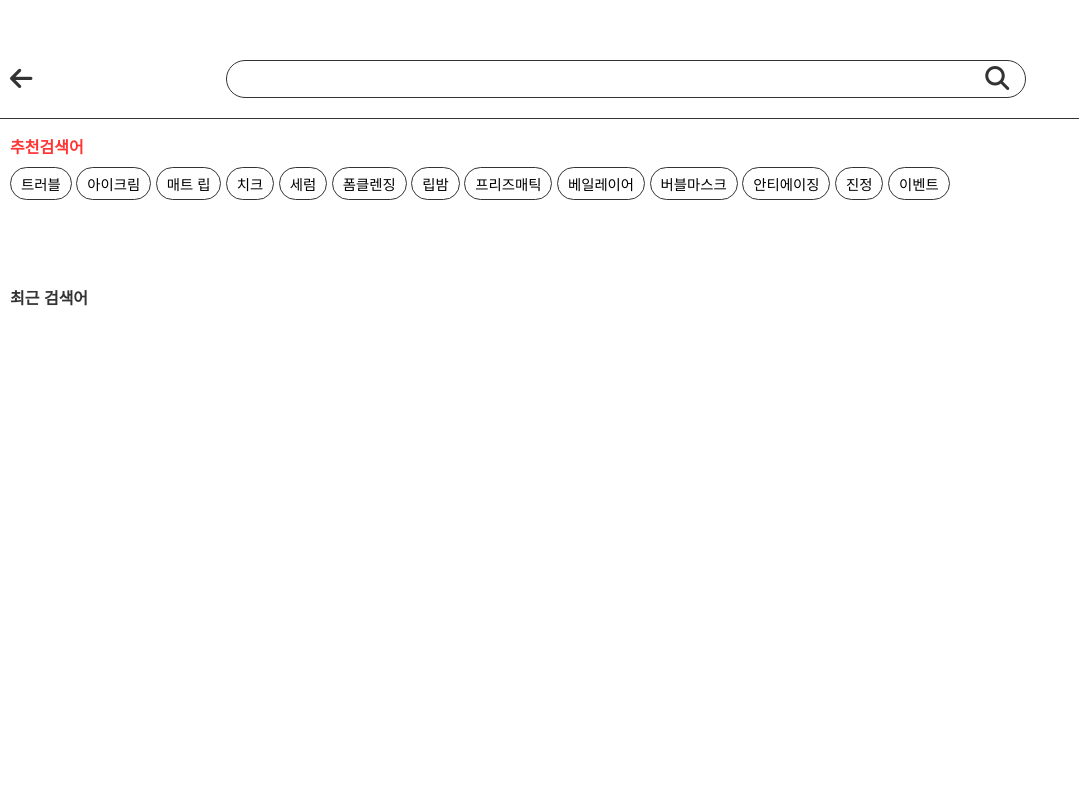
After one commit to hwangsujin22/neker, a PHP site: page /header.php in a window 1280 px wide, after a click that opens the changed part. The commit adds this page. Shown: the whole page, without its empty margins (0-1079 px from the left). Run offline with PHP 8.4, Linux system fonts and the light colour scheme.

Commit message:
네케르 2024.01.08 업데이트

```diff
--- /dev/null
+++ b/header.php
@@ -0,0 +1,134 @@
+<!DOCTYPE html>
+<html lang="ko">
+<head>
+  <meta charset="UTF-8">
+  <meta name="viewport" content="width=device-width, initial-scale=1.0">
+  <title>Neker</title>
+  <!-- 1. 초기화 -->
+  <link href="./css/reset.css" rel="stylesheet" type="text/css">
+  <!-- 2. 기본 서식 -->
+  <link href="./css/base.css" rel="stylesheet" type="text/css">
+  <!-- 3. 공통 서식 header, footer -->
+  <link href="./css/common.css" rel="stylesheet" type="text/css">
+  <!-- 4. mobile(기준) 서식 -->
+  <link href="./css/mobile.css" rel="stylesheet" type="text/css">
+  <!-- 5. 테블릿 서식 -->
+  <link href="./css/tablet.css" rel="stylesheet" type="text/css">
+  <!-- 6. pc 서식 -->
+  <link href="./css/pc.css" rel="stylesheet" type="text/css">
+  <!-- 메인 슬라이드 스크립트 -->
+  <script src="./script/slide.js" defer></script>
+  <!-- 아이콘폰트 주소 -->
+  <link rel="stylesheet" href="https://cdnjs.cloudflare.com/ajax/libs/font-awesome/6.5.1/css/all.min.css">
+</head>
+<body>
+  <form name="search" method="post" action="search.php">
+    <input type="checkbox" id="toggle">
+    <input type="checkbox" id="search">
+      <!-- 헤더영역시작 -->
+      <header>
+        <div class="h_top">
+          <!-- 상단로고 -->
+          <h1><a href="index.html" title="메인으로 바로가기"><img src="./images/logo_neker.png" alt="로고"></a></h1>
+
+          <!-- 로그인, 회원가입, 검색(pc) -->
+          <nav class="lnb">
+            <li><a href="login.html" title="로그인">로그인</a></li>
+            <li><a href="join.html" title="회원가입">회원가입</a></li>
+            <li><a href="search.html" title="검색"><i class="fas fa-search"></i></a></li>
+          </nav>
+
+          <!-- 토글, 검색, 장바구니(mobile) -->
+          <label for="toggle" class="total_btn"><i class="fas fa-bars"></i></label>
+          <label for="search" class="search_btn"><i class="fas fa-search"></i></label>
+          <a href="cart.html" title="장바구니페이지바로가기" class="cart_btn"><i class="fas fa-shopping-bag"></a></i>
+
+
+          <!-- 검색박스 -->
+          <div class="search_box_wrap">
+            <div class="search_box">
+              <label for="search"><i class="fas fa-arrow-left"></label></i>
+              <fieldset>
+                <input type="search" maxlength="40" id="search_b">
+                <label for="search_b" class="fas fa-search"></label>
+              </fieldset>
+            </div>
+            <div class="r_word">
+              <h3>추천검색어</h3>
+              <input type="button" value="트러블">
+              <input type="button" value="아이크림">
+              <input type="button" value="매트 립">
+              <input type="button" value="치크">
+              <input type="button" value="세럼">
+              <input type="button" value="폼클렌징">
+              <input type="button" value="립밤">
+              <input type="button" value="프리즈매틱">
+              <input type="button" value="베일레이어">
+              <input type="button" value="버블마스크">
+              <input type="button" value="안티에이징">
+              <input type="button" value="진정">
+              <input type="button" value="이벤트">
+            </div>
+            <h3>최근 검색어</h3>
+          </div>
+
+        </div>
+
+        <div class="h_bottom">
+          <ul class="gnb1">
+            <li><a href="#" title="베스트">베스트</a></li>
+            <li><a href="#" title="신제품">신제품</a></li>
+            <li><a href="#" title="기획전">기획전</a></li>
+            <li><a href="#" title="이벤트">이벤트</a></li>
+            <li><a href="#" title="멤버십">멤버십</a></li>
+          </ul>
+          <nav class="gnb2">
+            <img src="./images/logo_neker.png" alt="메인 로고">
+            <label for="toggle" class="c_btn"><i class="fas fa-times"></i></label>
+
+            <ul>
+              <li><a href="#" title="카테고리">카테고리<i class="fas fa-angle-down"></i></a>
+                <ul class="sub">
+                  <li><a href="#" title="스킨케어">스킨케어</a></li>
+                  <li><a href="#" title="메이크업">메이크업</a></li>
+                  <li><a href="#" title="팩">팩</a></li>
+                  <li><a href="#" title="헤어, 바디">헤어, 바디</a></li>
+                  <li><a href="#" title="소품">소품</a></li>
+                  <li><a href="#" title="남성">남성</a></li>
+                </ul>
+              </li>
+
+              <li><a href="#" title="베스트">베스트<i class="fas fa-angle-down"></i></a>
+                <ul class="sub">
+                  <li><a href="#" title="스킨케어">스킨케어</a></li>
+                  <li><a href="#" title="메이크업">메이크업</a></li>
+                  <li><a href="#" title="팩">팩</a></li>
+                  <li><a href="#" title="헤어, 바디">헤어, 바디</a></li>
+                  <li><a href="#" title="소품">소품</a></li>
+                  <li><a href="#" title="남성">남성</a></li>
+                </ul>
+              </li>
+
+              <li><a href="#" title="신제품">신제품</a></li>
+
+              <li><a href="#" title="기획전">기획전<i class="fas fa-angle-down"></i></a>
+                <ul class="sub">
+                  <li><a href="#" title="스킨케어">스킨케어</a></li>
+                  <li><a href="#" title="안티에이징">안티에이징</a></li>
+                  <li><a href="#" title="올인원">올인원</a></li>
+                  <li><a href="#" title="기프트 세트">기프트 세트</a></li>
+                </ul>
+              </li>
+
+              <li><a href="#" title="이벤트">이벤트<i class="fas fa-angle-down"></i></a>
+                <ul class="sub">
+                  <li><a href="#" title="구매혜택">구매혜택</a></li>
+                  <li><a href="#" title="사은품">사은품</a></li>
+                </ul>
+              </li>
+
+              <li><a href="#" title="멤버십">멤버십</a></li>
+            </ul>
+          </nav>
+        </div>
+      </header>
```
Also changed, not shown: css/mobile.css (+158 -16 lines), css/tablet.css (+59 -0 lines), footer.php (added, +27 -0 lines), index.html (+12 -1 lines), images/banner_img.jpg, images/event02_1200.jpg.
